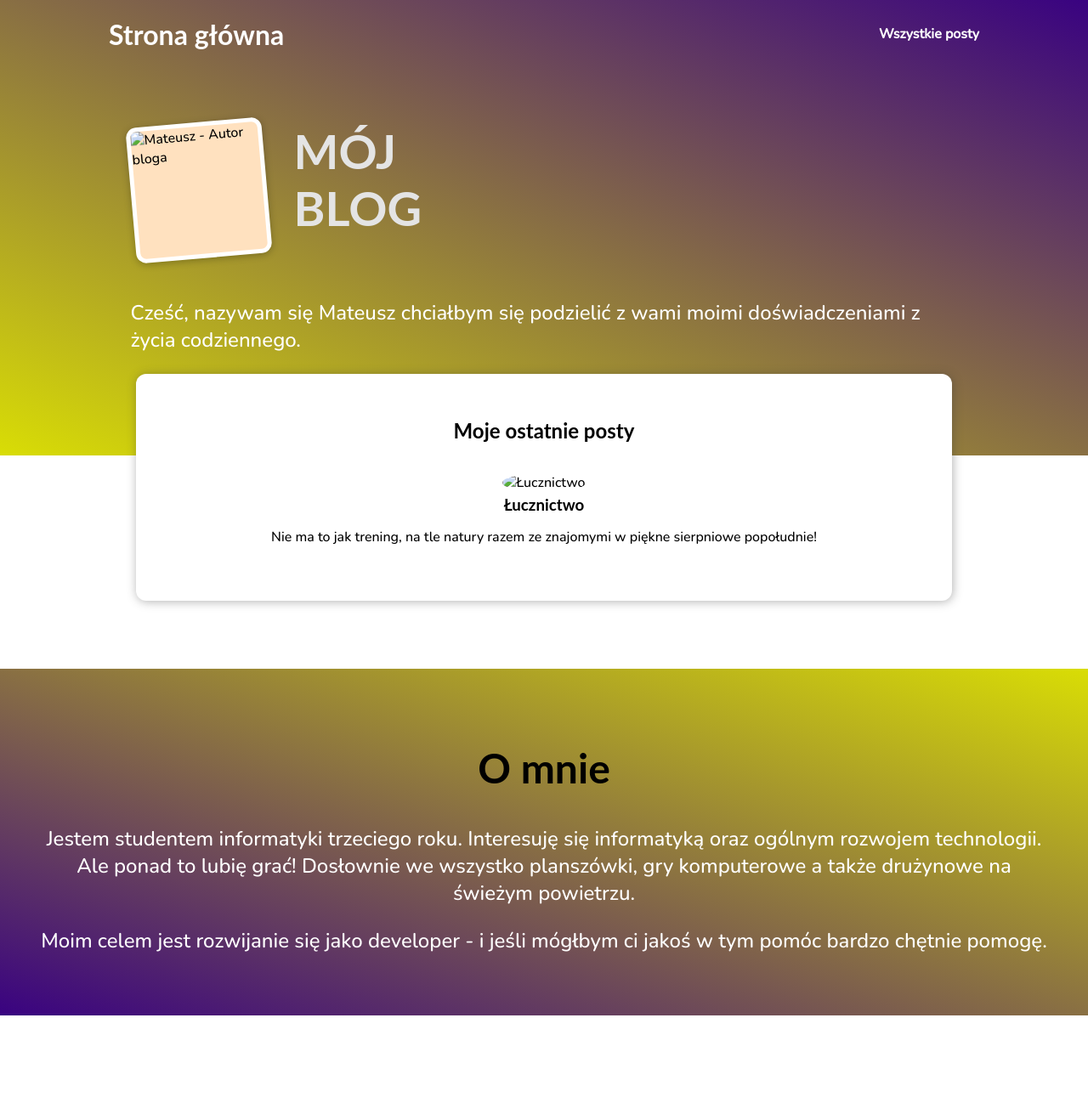
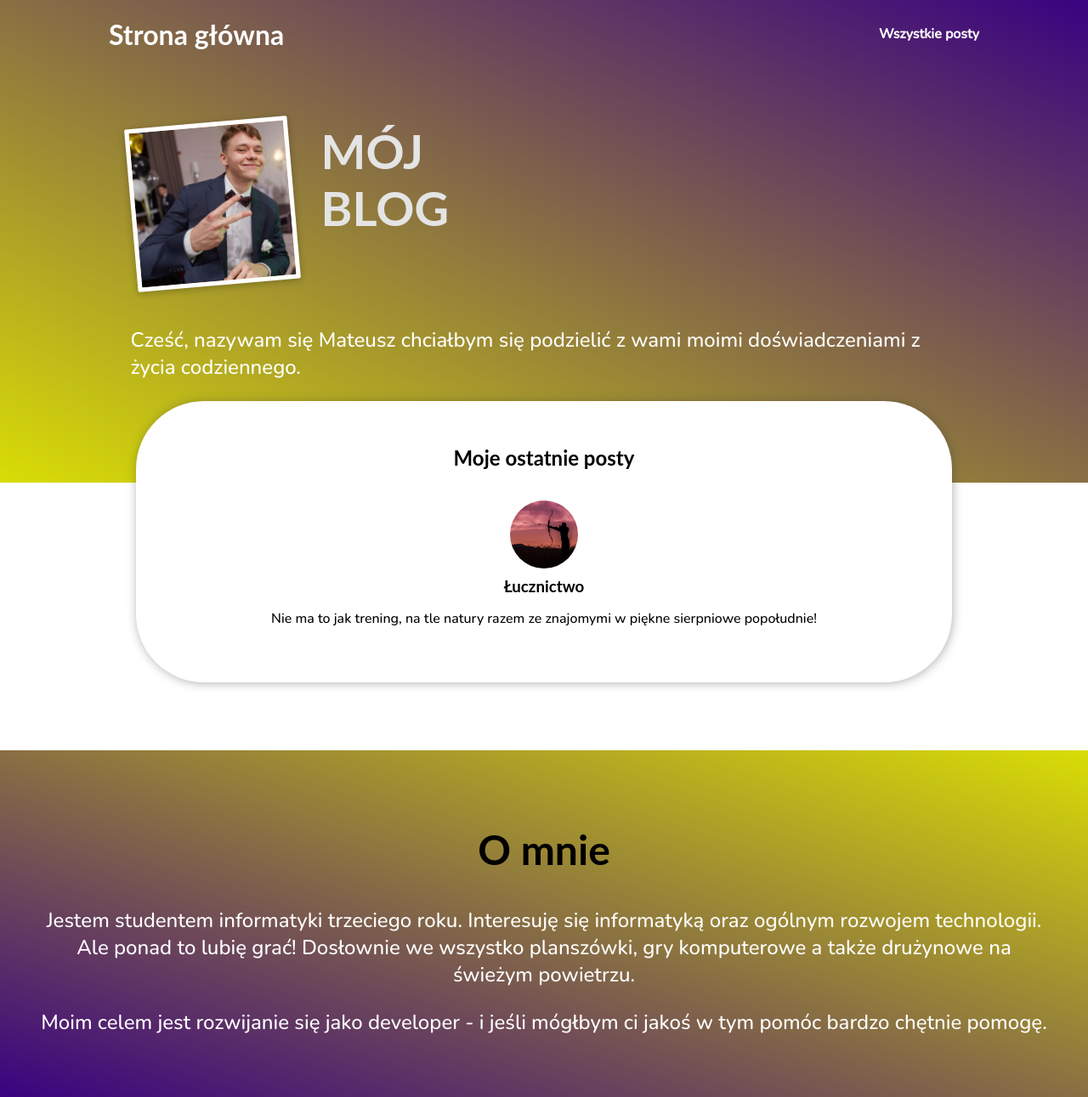
Before and after one commit to Wsap13/Django, a Django app: page / in a window 1280 px wide. Shown: the whole page at 85% size. Before the commit the page ends 1195 px from the top, so only its background shows below. Run offline with Django 4.2, Linux system fonts and the light colour scheme.

Commit message:
zdjecia
dodanie zdjec

```diff
--- a/PierwszeKroki/my_blog/blog/static/blog/index.css
+++ b/PierwszeKroki/my_blog/blog/static/blog/index.css
@@ -39,12 +39,12 @@
   }
 
   #welcome img {
-    width: 10rem;
-    height: 10rem;
+    width: 12rem;
+    height: 12rem;
     object-fit: cover;
     object-position: top;
     border: 5px solid white;
-    border-radius: 12px;
+    border-radius: 2px;
     background-color: #ffe1bf;
     transform: rotateZ(-5deg);
     box-shadow: 0 2px 8px rgba(0, 0, 0, 0.25);
@@ -65,7 +65,7 @@
   #latest-posts {
     background-color: white;
     padding: 2rem;
-    border-radius: 12px;
+    border-radius: 5rem;
     width: 60rem;
     margin: -6rem auto 2rem auto;
     box-shadow: 1px 1px 12px rgba(62, 62, 62, 0.4);
--- a/PierwszeKroki/my_blog/blog/templates/blog/index.html
+++ b/PierwszeKroki/my_blog/blog/templates/blog/index.html
@@ -20,7 +20,7 @@
 
 <section id="welcome">
     <header>
-        <img src="" alt="Mateusz - Autor bloga" />
+        <img src="{% static "blog/images/ja.jpg" %}" alt="Mateusz - Autor bloga" />
         <h2> MÓJ BLOG </h2>
     </header>
     <p>Cześć, nazywam się Mateusz chciałbym się
@@ -33,7 +33,7 @@
         <li>
             <article class="post">
                 <a href="">
-                    <img src="" alt="Łucznictwo" />
+                    <img src="{% static "blog/images/jpg1.jpg" %}" alt="Łucznictwo" />
                     <div class="post__content">
                         <h3>Łucznictwo</h3>
                         <p>Nie ma to jak trening, na tle natury razem ze
```
Also changed, not shown: PierwszeKroki/my_blog/blog/static/blog/images/ja.jpg (added), PierwszeKroki/my_blog/blog/static/blog/images/jpg1.jpg (added).
